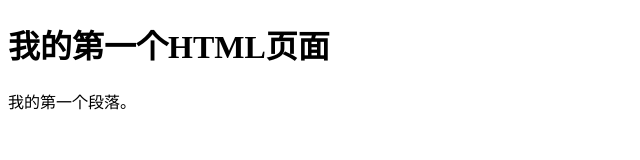
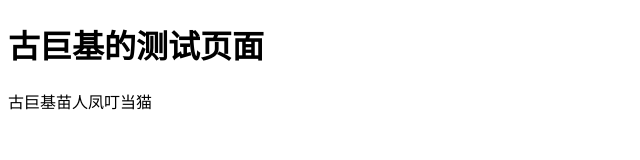
Before and after one commit to gujuji1207/gujjtest, a plain HTML site: page index.html in a window 1280 px wide. Shown: the whole page, without its empty margins (0-640 px from the left). Drawn offline with Linux system fonts and the light colour scheme.

Commit message:
Update index.html
古巨基

```diff
--- a/index.html
+++ b/index.html
@@ -5,7 +5,7 @@
 <title>古巨基</title>
 </head>
 <body>
-	<h1>我的第一个HTML页面</h1>
-	<p>我的第一个段落。</p>
+	<h1>古巨基的测试页面</h1>
+	<p>古巨基苗人凤叮当猫</p>
 </body>
 </html>
```
